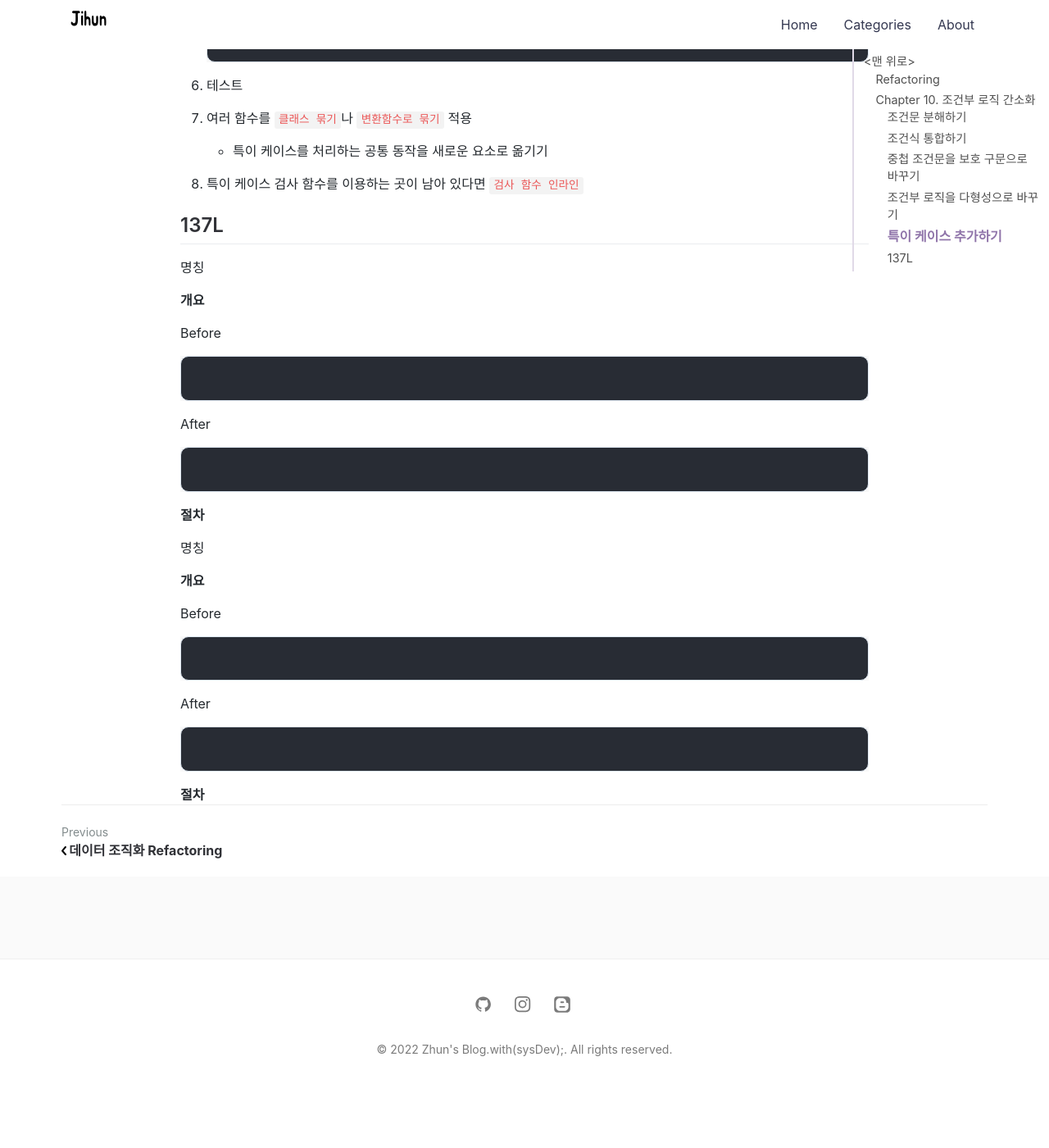
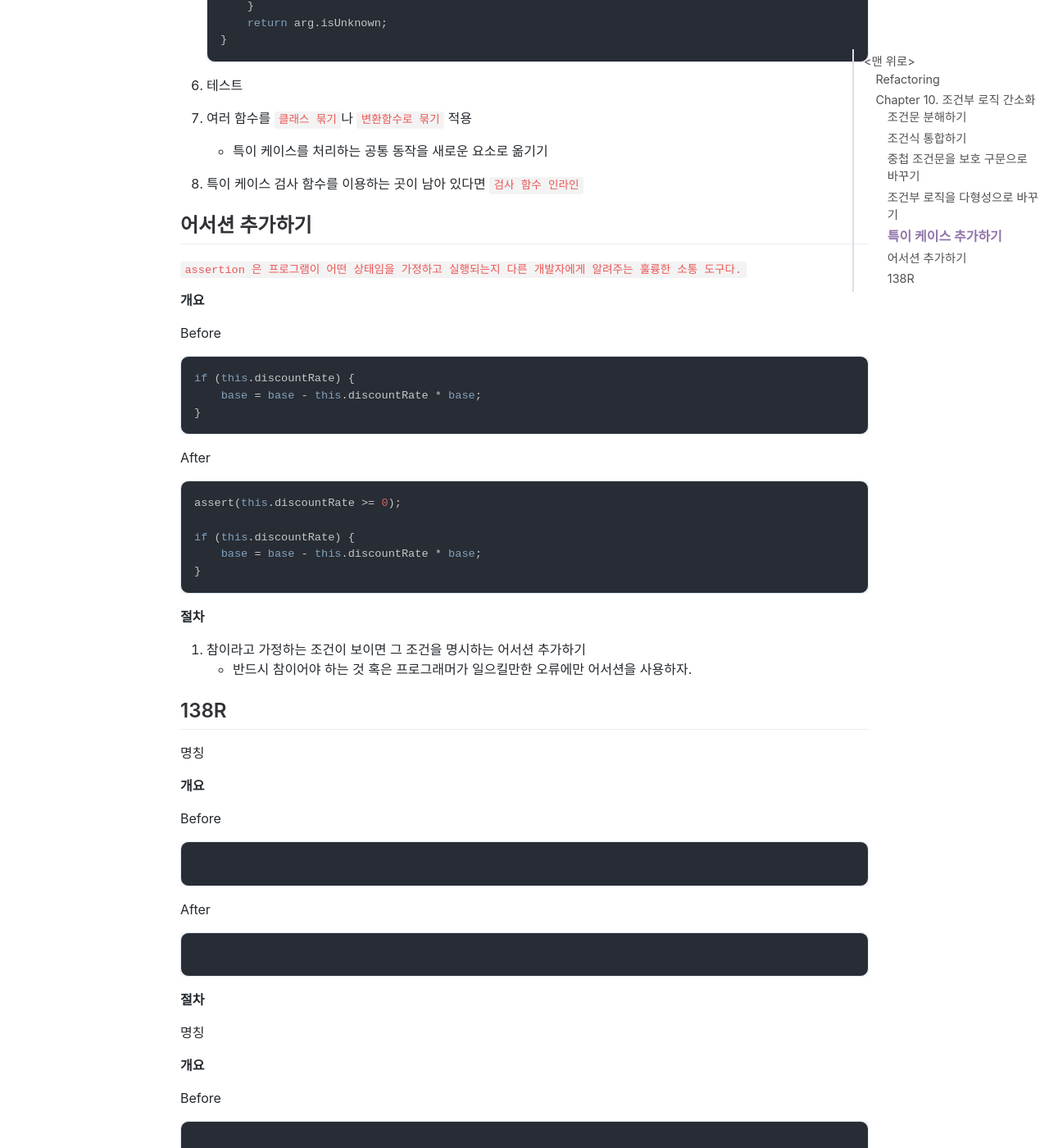
Before and after one commit to jihunparkme/jihunparkme.github.io, a Jekyll site: the page built from _posts/2021-11-27-Refactoring-10.md, in a window 1280 px wide and 1400 px high, scrolled down 7617 px. Shown: the whole window at 82% size. Built offline with Jekyll 4.4.1, drawn with Linux system fonts in a browser that asks for light colours; nearby versions of some CDN libraries; comment, search, counter and statistics services are not loaded; before the commit the page ends 8952 px from its top, so only the background shows below that; some of the changed text lies outside the part shown.

Commit message:
[Refactoring] 어서션 추가하기

````diff
--- a/_posts/2021-11-27-Refactoring-10.md
+++ b/_posts/2021-11-27-Refactoring-10.md
@@ -356,7 +356,36 @@ class UnknownCustomer { // 자바의 경우 서브 클래스로 사용
 
 8. 특이 케이스 검사 함수를 이용하는 곳이 남아 있다면 `검사 함수 인라인`
 
-## 137L
+## 어서션 추가하기
+
+`assertion 은 프로그램이 어떤 상태임을 가정하고 실행되는지 다른 개발자에게 알려주는 훌륭한 소통 도구다.`
+
+**개요**
+
+Before
+
+```javascript
+if (this.discountRate) {
+    base = base - this.discountRate * base;
+}
+```
+
+After
+
+```javascript
+assert(this.discountRate >= 0);
+
+if (this.discountRate) {
+    base = base - this.discountRate * base;
+}
+```
+
+**절차**
+
+1. 참이라고 가정하는 조건이 보이면 그 조건을 명시하는 어서션 추가하기
+   - 반드시 참이어야 하는 것 혹은 프로그래머가 일으킬만한 오류에만 어서션을 사용하자.
+
+## 138R
 
 명칭
 
````
